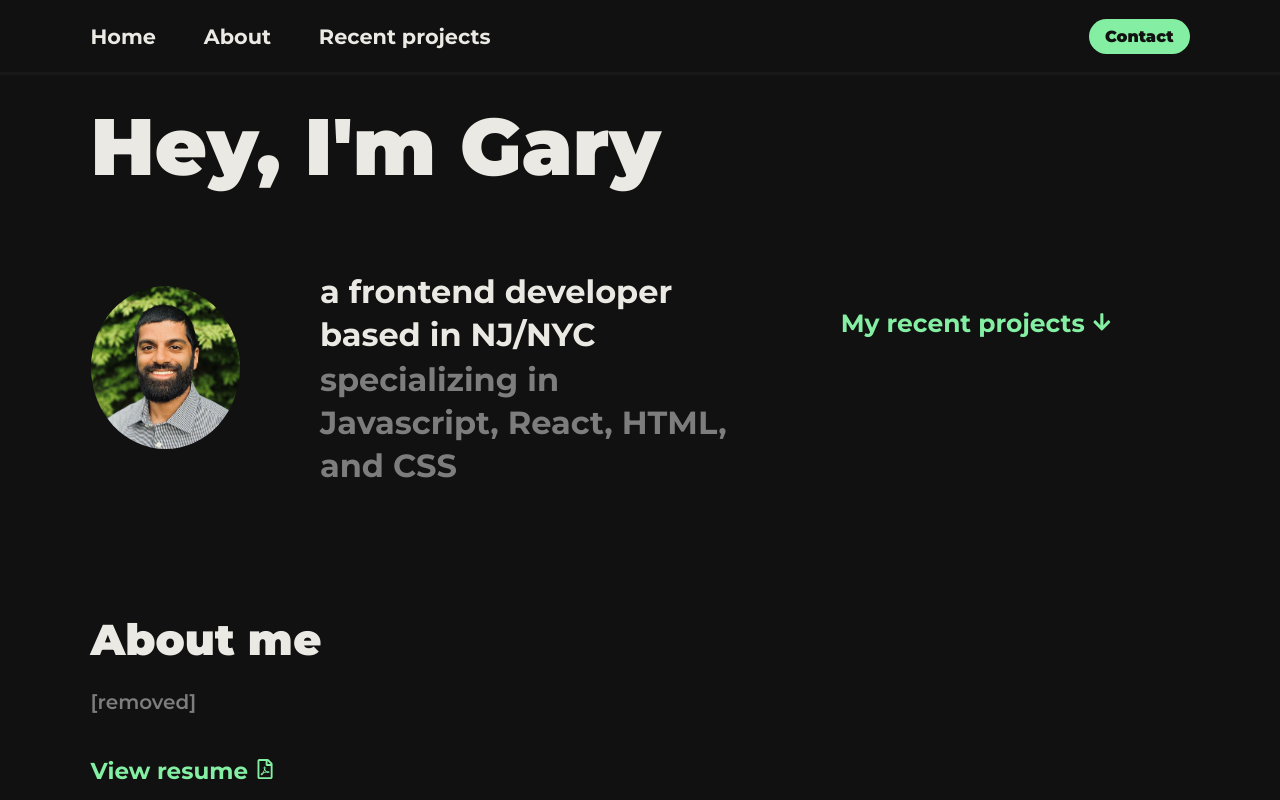
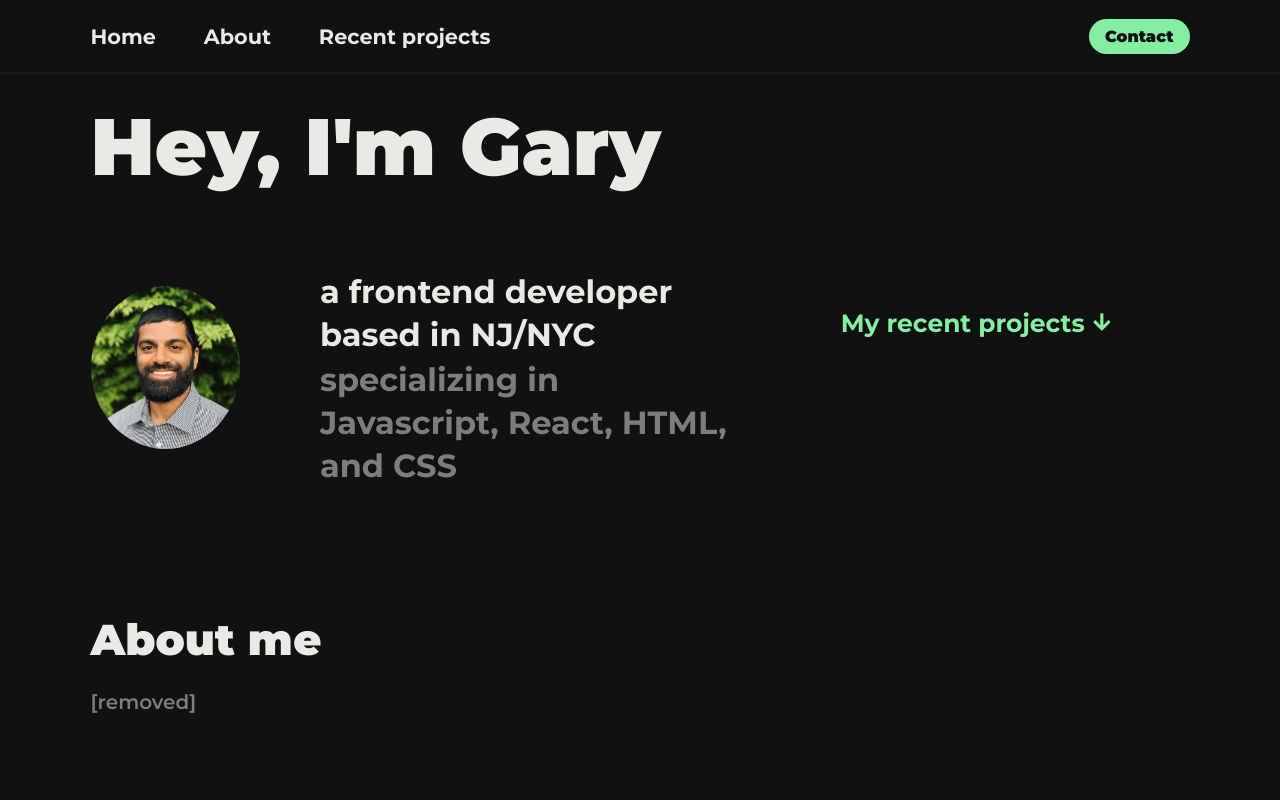
Before and after one commit to gare-Ware/garyk-portfolio, a React (Create React App) app: page / in a window 1280 px wide. Shown: the top 800 px of the page. Built offline with nearby package versions, Linux system fonts and the light colour scheme; the HTML template or start-up script is replaced by a standard one.

Commit message:
remove resume link

```diff
--- a/src/Components/About.js
+++ b/src/Components/About.js
@@ -15,7 +15,7 @@ export default function About() {
                 <p className="about__body">[removed]</p>
             </div>
 
-            <a href="#" target="_blank" rel="noreferrer" className="about__link">View resume <FaRegFilePdf className="about__link-icon" /></a>
+            {/* <a href="#" target="_blank" rel="noreferrer" className="about__link">View resume <FaRegFilePdf className="about__link-icon" /></a> */}
         </div>
     )
 }
```
